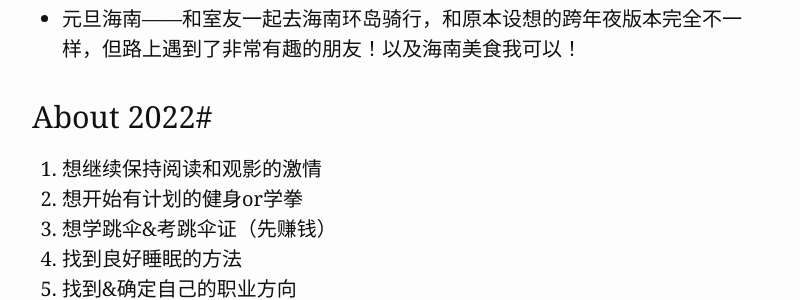
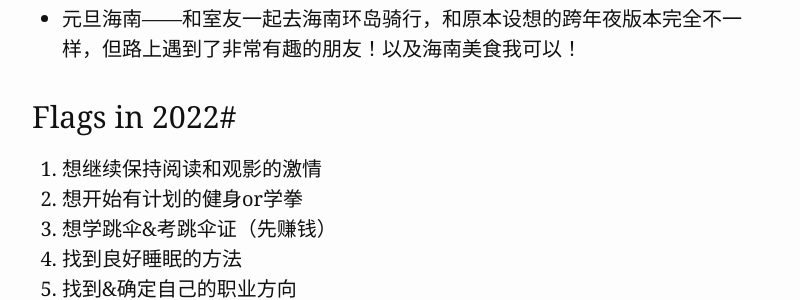
Before and after one commit to 9Echo/9Echo.github.io, a Jekyll site: the page built from _posts/2022-01-13-My-2021-in-Review.markdown, in a window 1280 px wide and 900 px high, scrolled down 2779 px. Shown: the part 401-701 px from the top of the window, without its empty margins (238-1038 px from the left). Built offline with Jekyll 4.4.1, drawn with Linux system fonts in a browser that asks for light colours.

Commit message:
Update 2022-01-13-My-2021-in-Review.markdown

```diff
--- a/_posts/2022-01-13-My-2021-in-Review.markdown
+++ b/_posts/2022-01-13-My-2021-in-Review.markdown
@@ -82,7 +82,7 @@ toc_label: 目录
 - 十二月黄山——和好久不见的朋友激情约爬山，虽然没能看到雪，但爬得很开心。
 - 元旦海南——和室友一起去海南环岛骑行，和原本设想的跨年夜版本完全不一样，但路上遇到了非常有趣的朋友！以及海南美食我可以！
 
-### About 2022#
+### Flags in 2022#
 
 1. 想继续保持阅读和观影的激情
 2. 想开始有计划的健身or学拳
```
